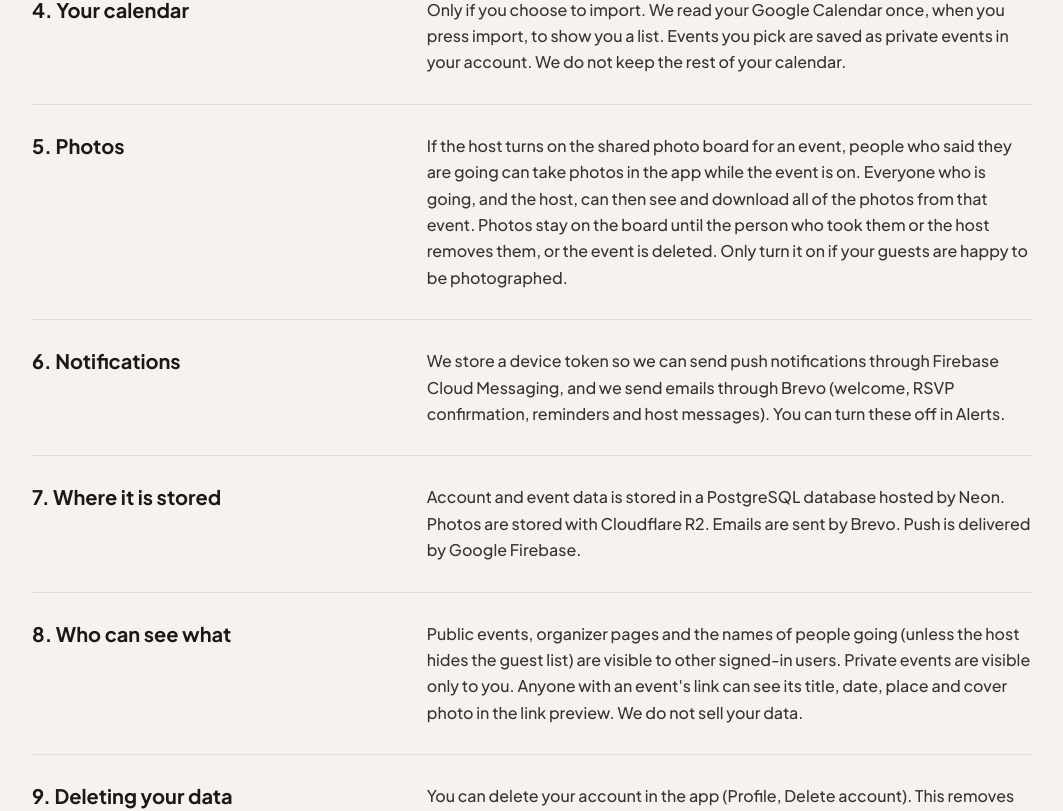
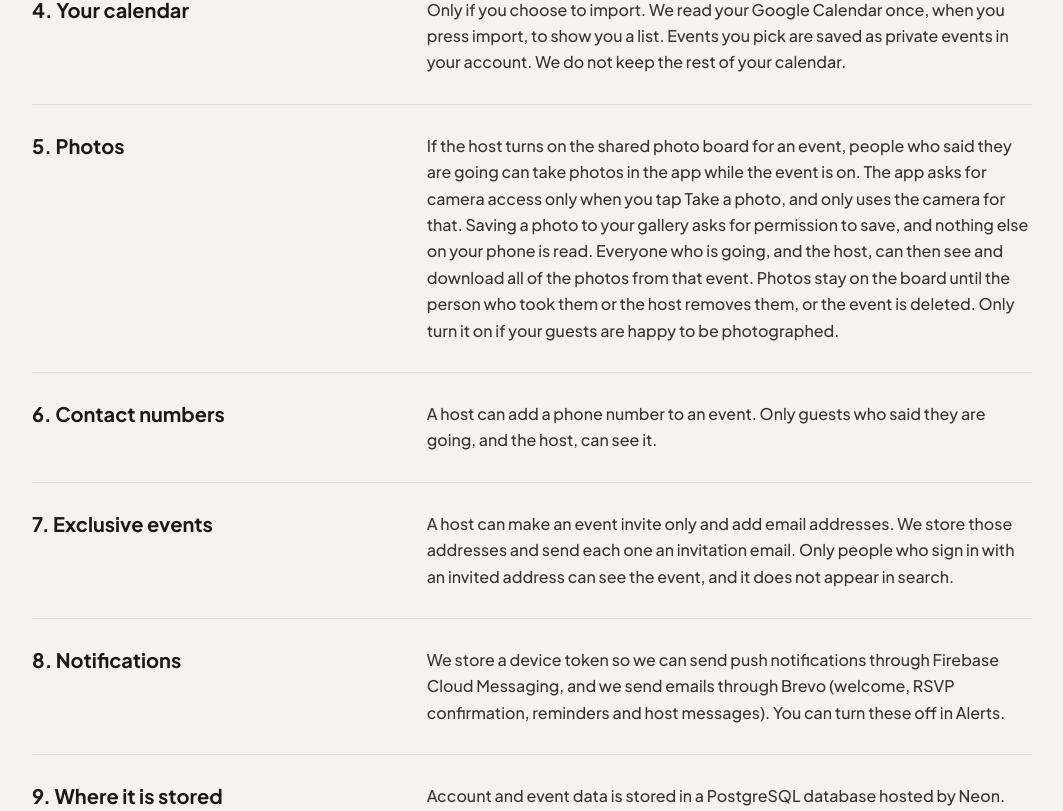
Before and after one commit to serving-tech/prive, a Next.js app: page /privacy in a window 1280 px wide. Shown: the part 872-1683 px from the top of the page, without its empty margins (108-1171 px from the left). Built offline with nearby package versions, Linux system fonts and the light colour scheme; no server answers.

Commit message:
Privacy text: photos, camera, contact numbers, exclusive events

```diff
--- a/content/legal.ts
+++ b/content/legal.ts
@@ -14,7 +14,9 @@ export const privacy: LegalSection[] = [
   { heading: "What you add", body: "Events you host (title, place, time, photos, schedule, dress code, messages to guests), your RSVPs (including the guests you bring and a song suggestion), the organizer pages you create, and the interests, town or campus and alert settings you choose." },
   { heading: "Locations", body: "If you host an event you can add a map pin for the venue. You can type an address, paste a Google Maps link, or use your phone's current location. Your location is read once, only when you tap that button, and only the venue's pin is saved, never where you are afterwards. You can choose to show the exact address only to people who are going." },
   { heading: "Your calendar", body: "Only if you choose to import. We read your Google Calendar once, when you press import, to show you a list. Events you pick are saved as private events in your account. We do not keep the rest of your calendar." },
-  { heading: "Photos", body: "If the host turns on the shared photo board for an event, people who said they are going can take photos in the app while the event is on. Everyone who is going, and the host, can then see and download all of the photos from that event. Photos stay on the board until the person who took them or the host removes them, or the event is deleted. Only turn it on if your guests are happy to be photographed." },
+  { heading: "Photos", body: "If the host turns on the shared photo board for an event, people who said they are going can take photos in the app while the event is on. The app asks for camera access only when you tap Take a photo, and only uses the camera for that. Saving a photo to your gallery asks for permission to save, and nothing else on your phone is read. Everyone who is going, and the host, can then see and download all of the photos from that event. Photos stay on the board until the person who took them or the host removes them, or the event is deleted. Only turn it on if your guests are happy to be photographed." },
+  { heading: "Contact numbers", body: "A host can add a phone number to an event. Only guests who said they are going, and the host, can see it." },
+  { heading: "Exclusive events", body: "A host can make an event invite only and add email addresses. We store those addresses and send each one an invitation email. Only people who sign in with an invited address can see the event, and it does not appear in search." },
   { heading: "Notifications", body: "We store a device token so we can send push notifications through Firebase Cloud Messaging, and we send emails through Brevo (welcome, RSVP confirmation, reminders and host messages). You can turn these off in Alerts." },
   { heading: "Where it is stored", body: "Account and event data is stored in a PostgreSQL database hosted by Neon. Photos are stored with Cloudflare R2. Emails are sent by Brevo. Push is delivered by Google Firebase." },
   { heading: "Who can see what", body: "Public events, organizer pages and the names of people going (unless the host hides the guest list) are visible to other signed-in users. Private events are visible only to you. Anyone with an event's link can see its title, date, place and cover photo in the link preview. We do not sell your data." },
```
